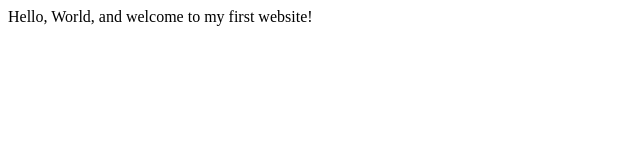
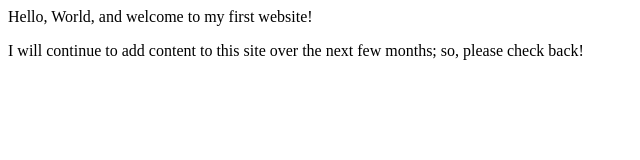
Before and after one commit to ElliottLu2480/ElliottLu2480.github.io, a plain HTML site: page index.html in a window 1280 px wide. Shown: the whole page, without its empty margins (0-640 px from the left). Drawn offline with Linux system fonts and the light colour scheme.

Commit message:
Update index.html

```diff
--- a/index.html
+++ b/index.html
@@ -7,5 +7,7 @@
     </head>
     <body>
        Hello, World, and welcome to my first website!
+       <p> I will continue to add content to this site over the next few months; so, please
+           check back!</p>
     </body>
 </html>
```
